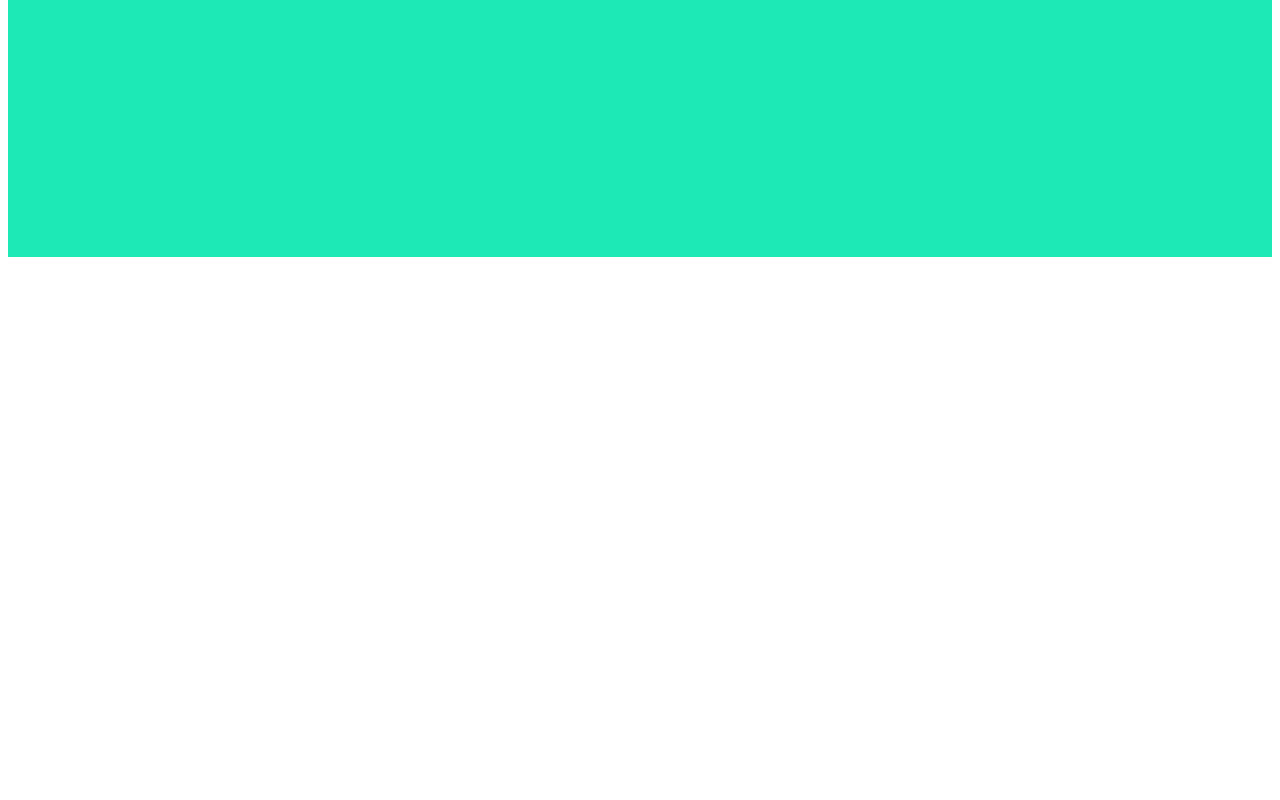
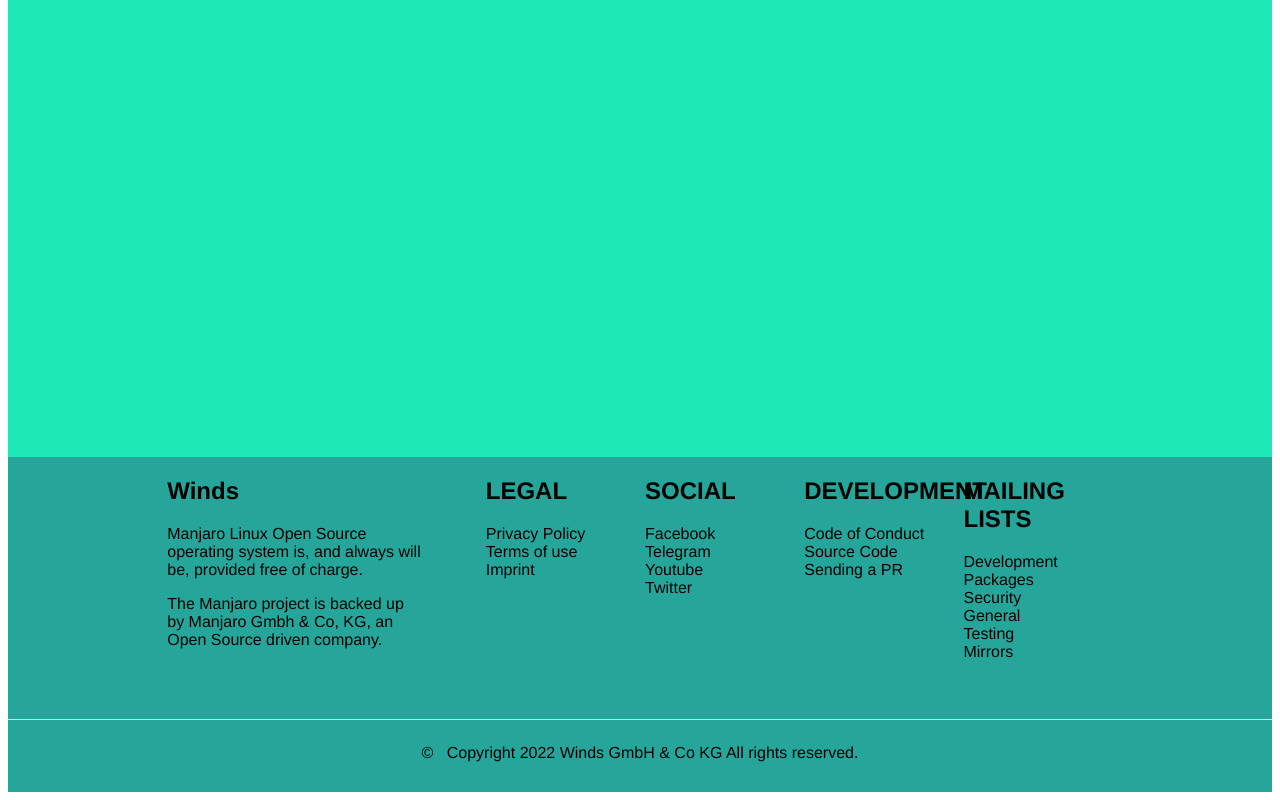
Before and after one commit to Funny1124/winds, a Vue app: page /#/homePage in a window 1280 px wide. Shown: the part 751-1551 px from the top of the page. Before the commit the page ends 1016 px from the top, so only its background shows below. Built offline with nearby package versions, Linux system fonts and the light colour scheme.

Commit message:
新增底部信息

```diff
--- a/src/App.vue
+++ b/src/App.vue
@@ -7,7 +7,8 @@
         <el-link class="space"></el-link>
         <el-link href="https://manjaro.org/hardware/" target="_blank"><i class="el-icon-cpu"></i> Hardware</el-link>
         <el-link class="space"></el-link>
-        <el-link href="https://manjaro.myspreadshop.net/" target="_blank"><i class="el-icon-shopping-cart-1"></i> Merchandise
+        <el-link href="https://manjaro.myspreadshop.net/" target="_blank"><i class="el-icon-shopping-cart-1"></i>
+          Merchandise
         </el-link>
         <el-link class="right-tab"></el-link>
       </div>
@@ -45,11 +46,76 @@
 
       </div>
       <router-link to="/homePage"><img class="logo" src="@/assets/logo.png" alt=""></router-link>
-      <router-link to="/downloadPage"><el-button type="success" round class="download"><i class="el-icon-download"></i>Download</el-button ></router-link>
+      <router-link to="/downloadPage">
+        <el-button type="success" round class="download"><i class="el-icon-download"></i>Download</el-button>
+      </router-link>
     </div>
 
     <div class="content">
-      <router-view style="padding-top: 100px"> </router-view>
+      <router-view style="padding-top: 100px"></router-view>
+    </div>
+
+    <div class="footer">
+      <el-row :gutter="10" style="padding-bottom: 30px">
+        <el-col :span="3">
+          <div class="grid-content "></div>
+        </el-col>
+        <el-col :span="5">
+          <div class="grid-content">
+
+            <h2>Winds</h2>
+            <p>Manjaro Linux Open Source operating system is, and always will be, provided free of charge.</p>
+            <p>The Manjaro project is backed up by Manjaro Gmbh & Co, KG, an Open Source driven company.</p>
+          </div>
+        </el-col>
+        <el-col :span="1">
+          <div class="grid-content "></div>
+        </el-col>
+        <el-col :span="3">
+          <div class="grid-content">
+            <h2>LEGAL</h2>
+            <div>Privacy Policy</div>
+            <div>Terms of use</div>
+            <div>Imprint</div>
+          </div>
+        </el-col>
+
+        <el-col :span="3">
+          <div class="grid-content">
+            <h2>SOCIAL</h2>
+            <div>Facebook</div>
+            <div>Telegram</div>
+            <div>Youtube</div>
+            <div>Twitter</div>
+          </div>
+        </el-col>
+
+        <el-col :span="3">
+          <div class="grid-content">
+            <h2>DEVELOPMENT</h2>
+            <div>Code of Conduct</div>
+            <div>Source Code</div>
+            <div>Sending a PR</div>
+          </div>
+        </el-col>
+
+        <el-col :span="3">
+          <div class="grid-content">
+            <h2>MAILING LISTS</h2>
+            <div>Development</div>
+            <div>Packages</div>
+            <div>Security</div>
+            <div>General</div>
+            <div>Testing</div>
+            <div>Mirrors</div>
+          </div>
+        </el-col>
+        <el-col :span="3">
+          <div class="grid-content"></div>
+        </el-col>
+      </el-row>
+      <el-divider></el-divider>
+      <div style="text-align: center ; padding-bottom: 30px">&copy; &nbsp; Copyright 2022 Winds GmbH & Co KG All rights reserved.</div>
     </div>
   </div>
 </template>
@@ -82,6 +148,37 @@ export default {
   /*margin-top: 60px;*/
 }
 
+.el-row {
+  margin-bottom: 20px;
+
+}
+
+.el-col {
+  border-radius: 4px;
+}
+
+.bg-purple-dark {
+  background: #99a9bf;
+}
+
+.bg-purple {
+  background: #d3dce6;
+}
+
+.bg-purple-light {
+  background: #e5e9f2;
+}
+
+.grid-content {
+  border-radius: 4px;
+  min-height: 36px;
+}
+
+.row-bg {
+  padding: 10px 0;
+  background-color: #f9fafc;
+}
+
 .logo {
   position: absolute;
   left: 0;
@@ -91,6 +188,7 @@ export default {
   padding: 4px;
   border-radius: 8px;
 }
+
 .download {
   position: absolute;
   right: 5%;
@@ -100,6 +198,7 @@ export default {
   padding: 4px;
   border-radius: 8px;
 }
+
 .heart {
   position: fixed;
   top: 0;
@@ -118,9 +217,13 @@ export default {
 }
 
 .content {
-  height: 1000px;
+  height: 1200px;
 }
 
+.footer {
+  background-color: #26a69a;
+  width: 100%;
+}
 
 .right-tab {
   width: 5%;
```
